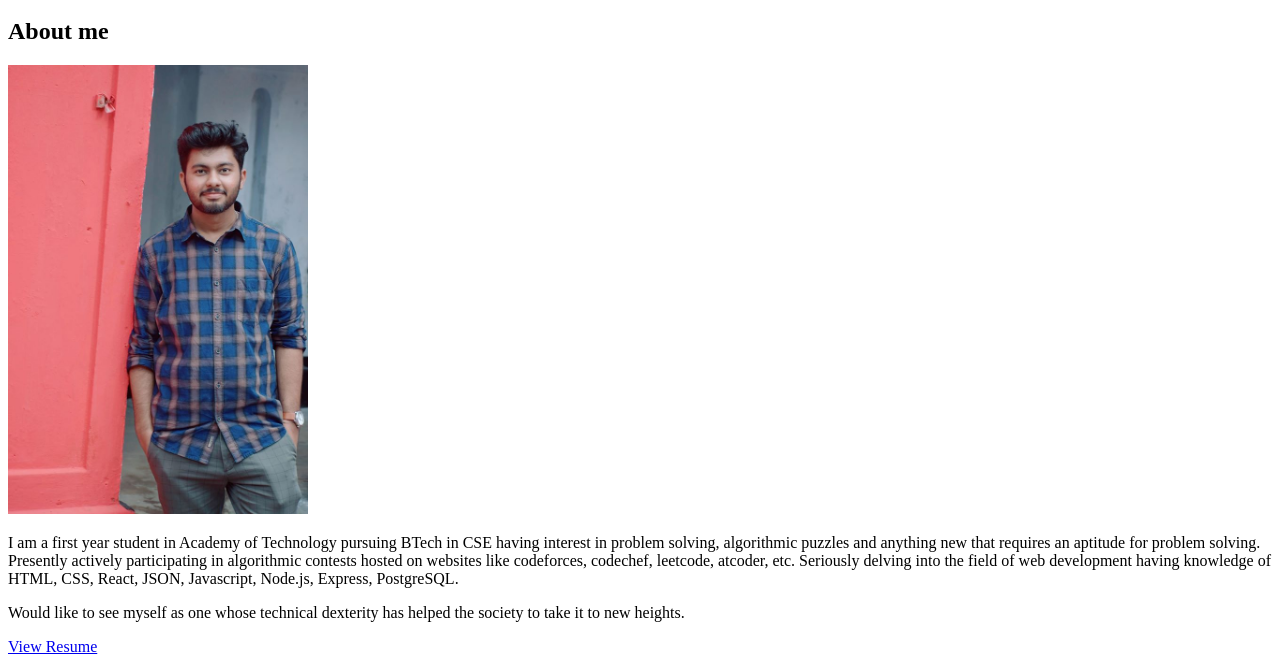
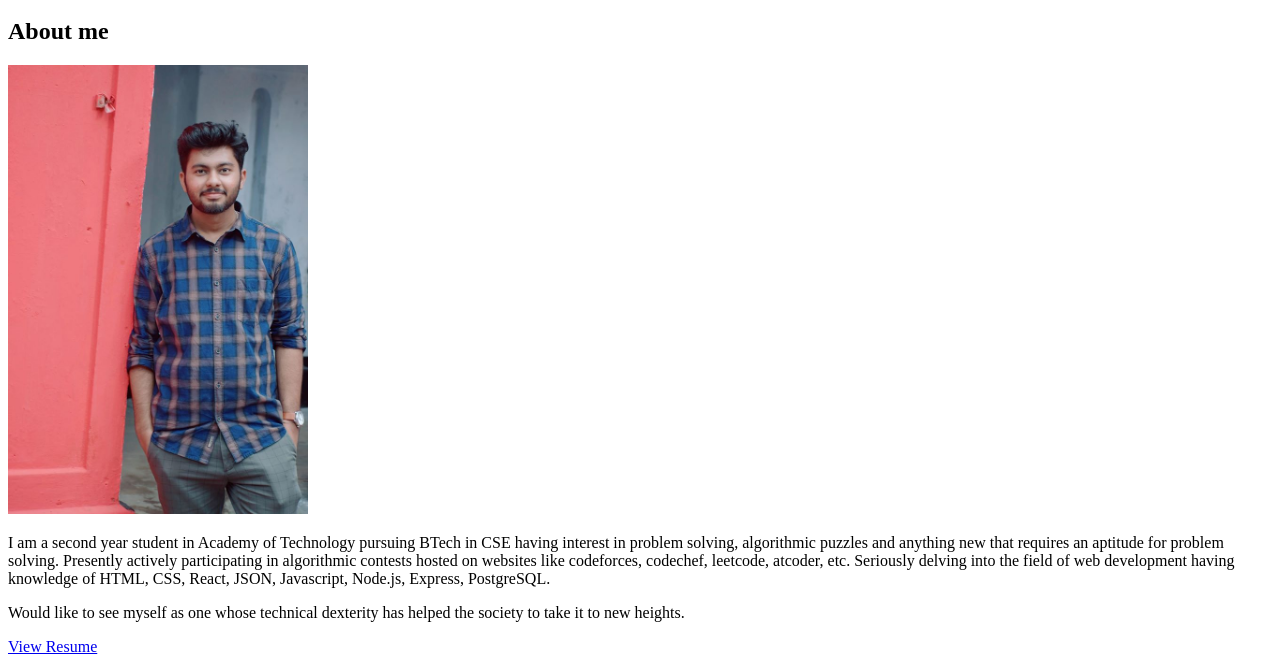
Before and after one commit to subho2107/Simplefolio, a website: page src/template.html in a window 1280 px wide. Shown: the part 137-800 px from the top of the page. Drawn offline with nearby package versions, Linux system fonts and the light colour scheme.

Commit message:
update year of study

```diff
--- a/src/template.html
+++ b/src/template.html
@@ -68,7 +68,7 @@
       <div class="col-md-6 col-sm-12">
         <div class="about-wrapper__info">
           <p class="about-wrapper__info-text">
-            I am a first year student in Academy of Technology pursuing BTech in CSE having interest in problem solving, algorithmic puzzles and anything new that requires an aptitude for problem solving. Presently actively participating in algorithmic contests hosted on websites like codeforces, codechef, leetcode, atcoder, etc. Seriously delving into the field of web development having knowledge of HTML, CSS, React, JSON, Javascript, Node.js, Express, PostgreSQL.
+            I am a second year student in Academy of Technology pursuing BTech in CSE having interest in problem solving, algorithmic puzzles and anything new that requires an aptitude for problem solving. Presently actively participating in algorithmic contests hosted on websites like codeforces, codechef, leetcode, atcoder, etc. Seriously delving into the field of web development having knowledge of HTML, CSS, React, JSON, Javascript, Node.js, Express, PostgreSQL.
           </p>
           <p class="about-wrapper__info-text">
             Would like to see myself as one whose technical dexterity has helped the society to take it to new heights.
```
